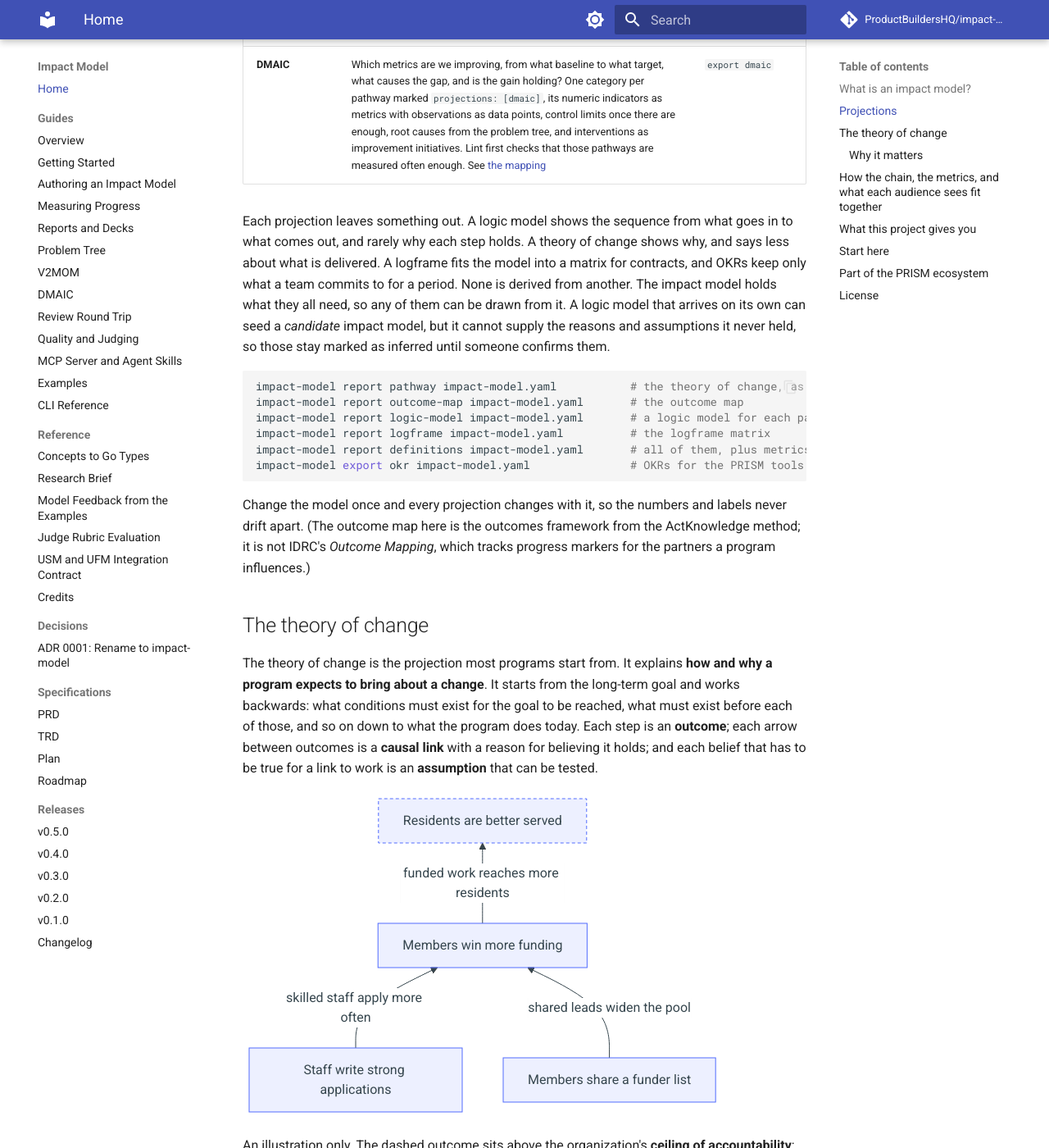
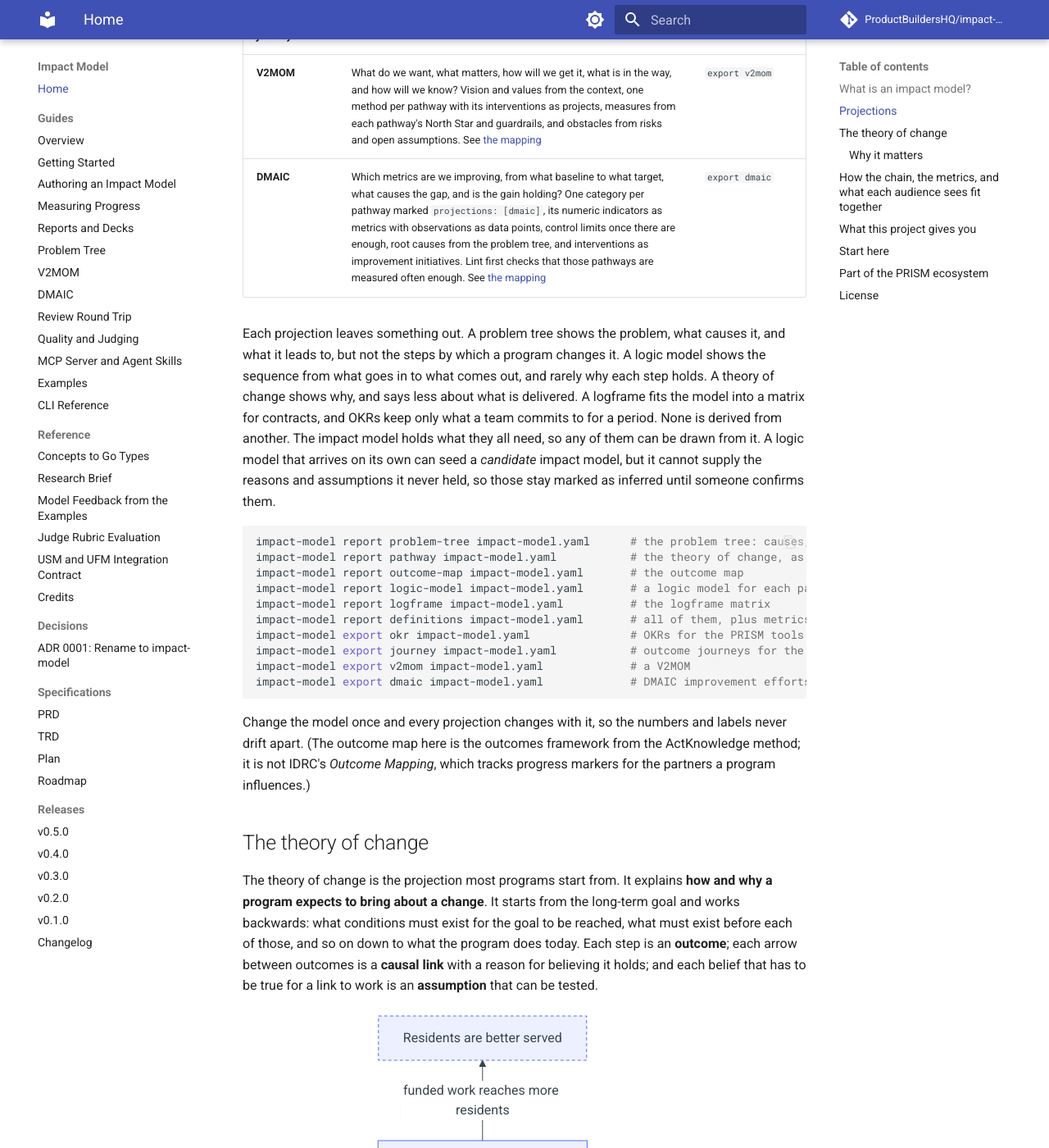
Before and after one commit to ProductBuildersHQ/theoryofchange-spec, an MkDocs documentation site: the page built from docs/index.md, in a window 1280 px wide and 1400 px high, scrolled down 2539 px. Shown: the whole window at 82% size. Built offline with MkDocs 1.6.1 and Material for MkDocs 9.7.7, drawn with Linux system fonts in a browser that asks for light colours; comment, search, counter and statistics services are not loaded; some of the changed text lies outside the part shown.

Commit message:
docs: list every projection and export in the overview
The README and the documentation home name the problem tree among the
projections and in the diagram, add the problem, causes, and effects to
what an impact model holds, show the problem-tree, journey, V2MOM, and DMAIC
commands, and say the V2MOM and DMAIC exports also target prism-roadmap's
goals packages. The agent row no longer counts tools, which drifts.

Refs: RMI-IMPACTMODEL-016

Co-Authored-By: Claude Opus 5.5 <noreply@anthropic.com>

````diff
--- a/docs/index.md
+++ b/docs/index.md
@@ -8,7 +8,7 @@ interventions should change which outcomes, why each step should lead to the
 next, and how to measure whether it did. It is a Go-first data model with
 generated JSON Schema, plus an SDK, the `impact-model` CLI, and an MCP server.
 
-You describe the change once, in one impact model. The
+You describe the change once, in one impact model. The problem tree, the
 [theory of change](https://en.wikipedia.org/wiki/Theory_of_change), the logic
 model, the outcome map, the logframe, strategy formats such as OKRs and V2MOM,
 and improvement formats such as DMAIC are **projections** of it. Each draws the
@@ -20,9 +20,9 @@ flowchart LR
   classDef model fill:#fff4cc,stroke:#b8860b,stroke-width:2px,color:#111
   classDef method fill:#eef7ee,stroke:#2e7d32,color:#111
   classDef strategy fill:#e8eefc,stroke:#3f51b5,color:#111
-  classDef planned fill:#f3f3f3,stroke:#757575,stroke-dasharray:4 3,color:#111
 
-  im["Impact model<br/>outcomes, causal links, assumptions, evidence,<br/>interventions, indicators, audiences"]:::model
+  im["Impact model<br/>problem, causes, effects, outcomes, causal links,<br/>assumptions, evidence, interventions, indicators, audiences"]:::model
+  im --> pt["Problem tree"]:::method
   im --> toc["Theory of change"]:::method
   im --> lm["Logic model"]:::method
   im --> om["Outcome map"]:::method
@@ -37,6 +37,8 @@ flowchart LR
 An impact model is one structured description of **how and why change is
 expected to happen**. It holds:
 
+- the **problem** it responds to, the **causes** that produce it, and the
+  **effects** it leads to;
 - the **outcomes** that should change, at five levels from output to impact, and
   the **causal links** between them, each with a reason to believe it;
 - the **assumptions** that must hold for a link to work, and the **evidence** for
@@ -69,7 +71,9 @@ Each projection answers a different question for a different reader:
 | **V2MOM** | What do we want, what matters, how will we get it, what is in the way, and how will we know? Vision and values from the context, one method per pathway with its interventions as projects, measures from each pathway's North Star and guardrails, and obstacles from risks and open assumptions. See [the mapping](guides/v2mom.md) | `export v2mom` |
 | **DMAIC** | Which metrics are we improving, from what baseline to what target, what causes the gap, and is the gain holding? One category per pathway marked `projections: [dmaic]`, its numeric indicators as metrics with observations as data points, control limits once there are enough, root causes from the problem tree, and interventions as improvement initiatives. Lint first checks that those pathways are measured often enough. See [the mapping](guides/dmaic.md) | `export dmaic` |
 
-Each projection leaves something out. A logic model shows the sequence from what
+Each projection leaves something out. A problem tree shows the problem, what
+causes it, and what it leads to, but not the steps by which a program changes
+it. A logic model shows the sequence from what
 goes in to what comes out, and rarely why each step holds. A theory of change
 shows why, and says less about what is delivered. A logframe fits the model into
 a matrix for contracts, and OKRs keep only what a team commits to for a period.
@@ -79,12 +83,16 @@ of them can be drawn from it. A logic model that arrives on its own can seed a
 never held, so those stay marked as inferred until someone confirms them.
 
 ```bash
+impact-model report problem-tree impact-model.yaml      # the problem tree: causes, core problem, effects
 impact-model report pathway impact-model.yaml           # the theory of change, as pathways of change
 impact-model report outcome-map impact-model.yaml       # the outcome map
 impact-model report logic-model impact-model.yaml       # a logic model for each pathway
 impact-model report logframe impact-model.yaml          # the logframe matrix
 impact-model report definitions impact-model.yaml       # all of them, plus metrics and glossary
 impact-model export okr impact-model.yaml               # OKRs for the PRISM tools
+impact-model export journey impact-model.yaml           # outcome journeys for the PRISM tools
+impact-model export v2mom impact-model.yaml             # a V2MOM
+impact-model export dmaic impact-model.yaml             # DMAIC improvement efforts
 ```
 
 Change the model once and every projection changes with it, so the numbers and
@@ -94,10 +102,11 @@ markers for the partners a program influences.)
 
 ## The theory of change
 
-The theory of change is the projection most programs start from. It explains **how and why a program expects to bring about a
-change**. It starts from the long-term goal and works backwards: what
-conditions must exist for the goal to be reached, what must exist before each of
-those, and so on down to what the program does today. Each step is an
+The theory of change is the projection most programs start from. It explains
+**how and why a program expects to bring about a change**. It starts from the
+long-term goal and works backwards: what conditions must exist for the goal to
+be reached, what must exist before each of those, and so on down to what the
+program does today. Each step is an
 **outcome**; each arrow between outcomes is a **causal link** with a reason for
 believing it holds; and each belief that has to be true for a link to work is an
 **assumption** that can be tested.
@@ -130,7 +139,6 @@ sources agree on five reasons:
   can see the same reasoning and argue with it.
 - **Learning.** The model is a living framework. When evidence arrives, you revise
   it instead of defending it.
-
 
 ## How the chain, the metrics, and what each audience sees fit together
 
@@ -253,10 +261,10 @@ Reading the second diagram:
 | **Edits that cannot make it worse** | One validated, atomic patch engine behind the CLI, the SDK, and the AI tools. A change that adds structural errors is rejected, and `--dry-run` shows the result first |
 | **Quality you can check** | A schema, structural validation, 72 deterministic lint rules, and a rubric for human or AI judges, so "is this a good impact model?" has an answer you can repeat |
 | **Progress you can measure** | Load a spreadsheet of numbers and see which indicators, outcomes, and pathways are on track, with assumptions that can cap a result and a confidence score for each route to impact |
-| **Artifacts for each audience** | Executive and funder reports, audience stories, slide decks, Word and PowerPoint files, CSV tables, and OKR exports, all from one source and stamped with the version and hash |
+| **Artifacts for each audience** | Executive and funder reports, audience stories, slide decks, Word and PowerPoint files, CSV tables, and OKR, V2MOM, and DMAIC exports, all from one source and stamped with the version and hash |
 | **Review that comes back** | Send a packet or sheet to reviewers, import their answers as proposed changes you inspect, then record approval |
 | **Honest handling of people's data** | Stories and quotes appear only with consent, and restricted evidence is never rendered anywhere |
-| **Ready for AI agents** | An MCP server with ten tools and five skills lets an agent draft, edit, measure, and report, under the same rules as a person |
+| **Ready for AI agents** | An MCP server and agent skills let an agent draft, edit, measure, report, and export, under the same rules as a person |
 
 It is meant for program and strategy teams, evaluators, funders, and anyone who has
 to explain *why* what they do should lead to what they hope for, and then show
@@ -282,9 +290,10 @@ The [release notes](releases/v0.5.0.md) list what the latest release contains, a
 
 ## Part of the PRISM ecosystem
 
-Shared primitives come from [prism-core](https://github.com/grokify/prism-core);
-OKR and outcome-journey exports target
-[prism-roadmap](https://github.com/grokify/prism-roadmap); rubrics and GO/NO-GO
+Shared primitives come from
+[prism-core](https://github.com/grokify/prism-core). The OKR, outcome-journey,
+V2MOM, and DMAIC exports target the goals packages of
+[prism-roadmap](https://github.com/grokify/prism-roadmap). Rubrics and GO/NO-GO
 reports use [structured-evaluation](https://github.com/plexusone/structured-evaluation).
 
 ## License
````
Also changed, not shown: README.md (+34 -17 lines).
